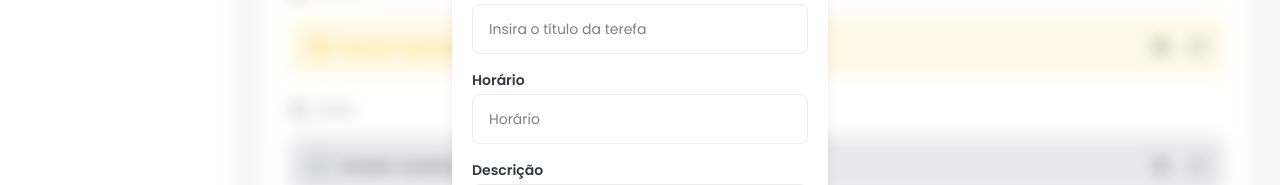
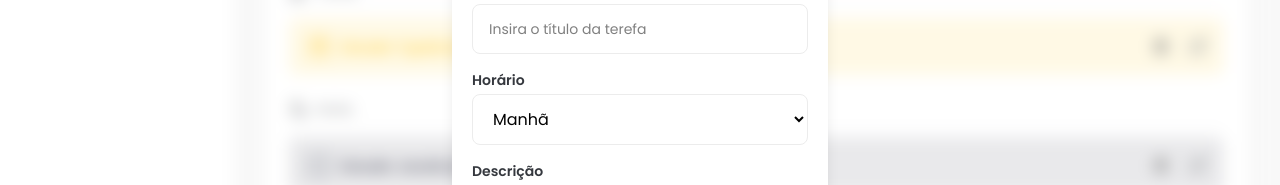
Before and after one commit to YudiYamada/fsc-task-manager, a React (Vite) app: page / in a window 1280 px wide. Both pictures are taken after a click on the button "Nova tarefa". Shown: the part 303-488 px from the top of the page. Built offline with nearby package versions, Linux system fonts and the light colour scheme.

Commit message:
feat: add InputLabel component

```diff
--- a/src/components/AddTaskDialogue.tsx
+++ b/src/components/AddTaskDialogue.tsx
@@ -7,6 +7,7 @@
 
 import Button from "./Button";
 import Input from "./Input";
+import InputLabel from "./InputLabel";
 interface AddTaskDialogueProps {
   isOpen: boolean;
   handleClose?: () => void;
@@ -50,7 +51,20 @@
                   label="Título"
                   placeholder="Insira o título da terefa"
                 />
-                <Input id="time" label="Horário" placeholder="Horário" />
+
+                <div className="flex flex-col gap-1 text-left">
+                  <InputLabel htmlFor="time">Horário</InputLabel>
+
+                  <select
+                    id="time"
+                    className="rounded-lg border border-solid border-[#ECECEC] px-4 py-3 outline-[#00ADB5] placeholder:text-sm focus:border-[#00ADB5]"
+                  >
+                    <option value="morning">Manhã</option>
+                    <option value="afternoon">Tarde</option>
+                    <option value="evening">Noite</option>
+                  </select>
+                </div>
+
                 <Input
                   id="description"
                   label="Descrição"
--- a/src/components/Input.tsx
+++ b/src/components/Input.tsx
@@ -1,4 +1,6 @@
 import type { InputHTMLAttributes } from "react";
+
+import InputLabel from "./InputLabel";
 
 type InputProps = InputHTMLAttributes<HTMLInputElement> & {
   label?: string;
@@ -7,9 +9,8 @@
 const Input = ({ label, ...rest }: InputProps) => {
   return (
     <div className="flex flex-col space-y-1 text-left">
-      <label className="text-sm font-semibold text-[#35383E]" htmlFor={rest.id}>
-        {label}
-      </label>
+      <InputLabel htmlFor={rest.id}>{label}</InputLabel>
+
       <input
         type="text"
         className="rounded-lg border border-solid border-[#ECECEC] px-4 py-3 outline-[#00ADB5] placeholder:text-sm focus:border-[#00ADB5]"
--- /dev/null
+++ b/src/components/InputLabel.tsx
@@ -0,0 +1,13 @@
+import React from "react";
+
+type InputLabelProps = React.LabelHTMLAttributes<HTMLLabelElement>;
+
+const InputLabel: React.FC<InputLabelProps> = (props) => {
+  return (
+    <label className="text-sm font-semibold text-[#35383E]" {...props}>
+      {props.children}
+    </label>
+  );
+};
+
+export default InputLabel;
```
